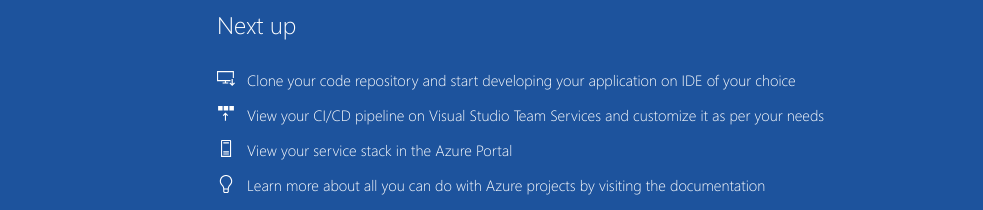
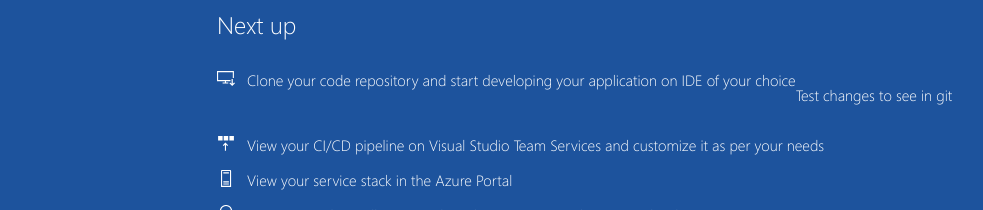
Before and after one commit to KrishnaVamsy99/Git_Assignment_1, a plain HTML site: page index.html in a window 1280 px wide. Shown: the part 590-800 px from the top of the page, without its empty margins (8-991 px from the left). Drawn offline with Linux system fonts and the light colour scheme.

Commit message:
Added new feature

```diff
--- a/index.html
+++ b/index.html
@@ -29,7 +29,8 @@
                                 <img src="img/cloneWhite.svg">
                             </div>
                             <div class="step-text"><a href="https://go.microsoft.com/fwlink/?linkid=862409">Clone your code repository and start developing your application on IDE of your choice</a></div>
-                        </div>
+                            <p>Test changes to see in git</p>
+			</div>
                         <div class="step">
                             <div class="step-icon">
                                 <img src="img/deployWhite.svg">
```
